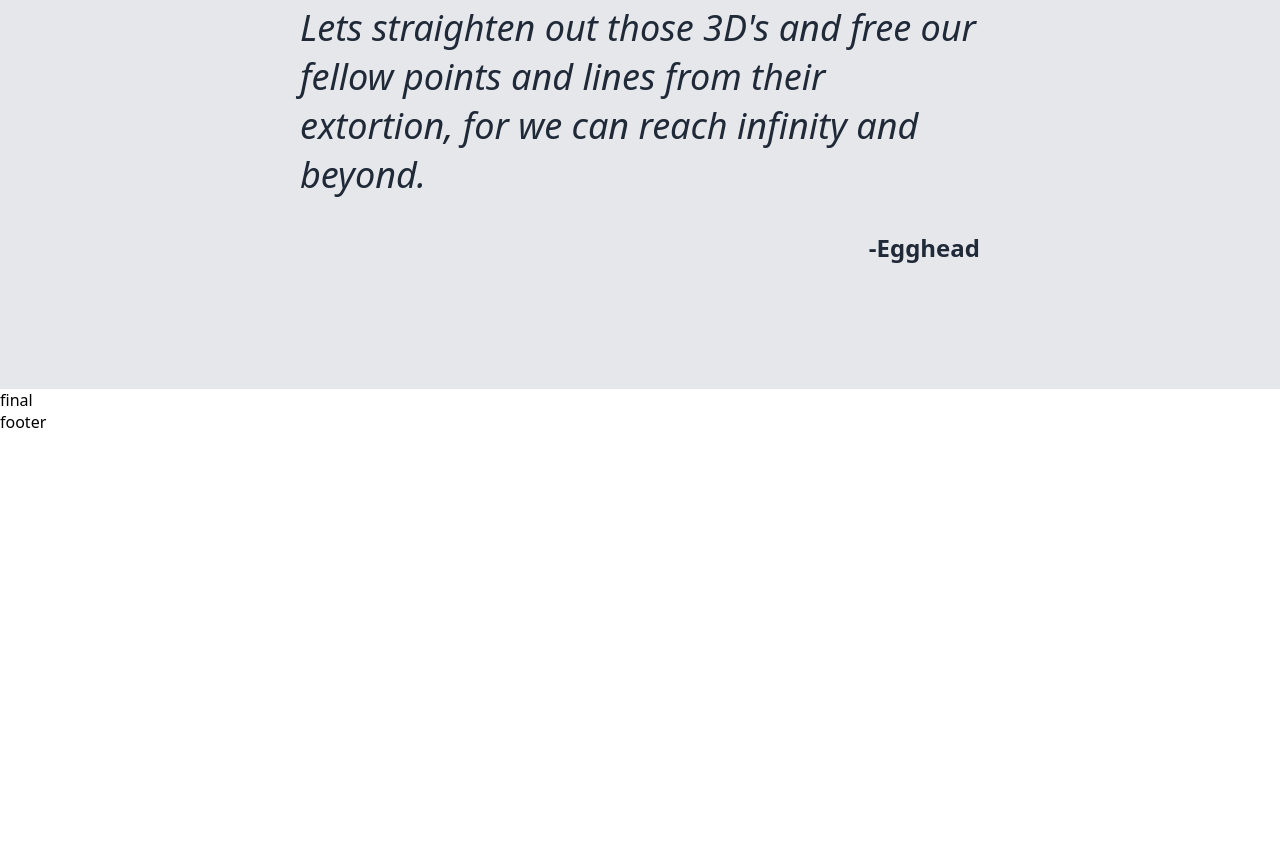
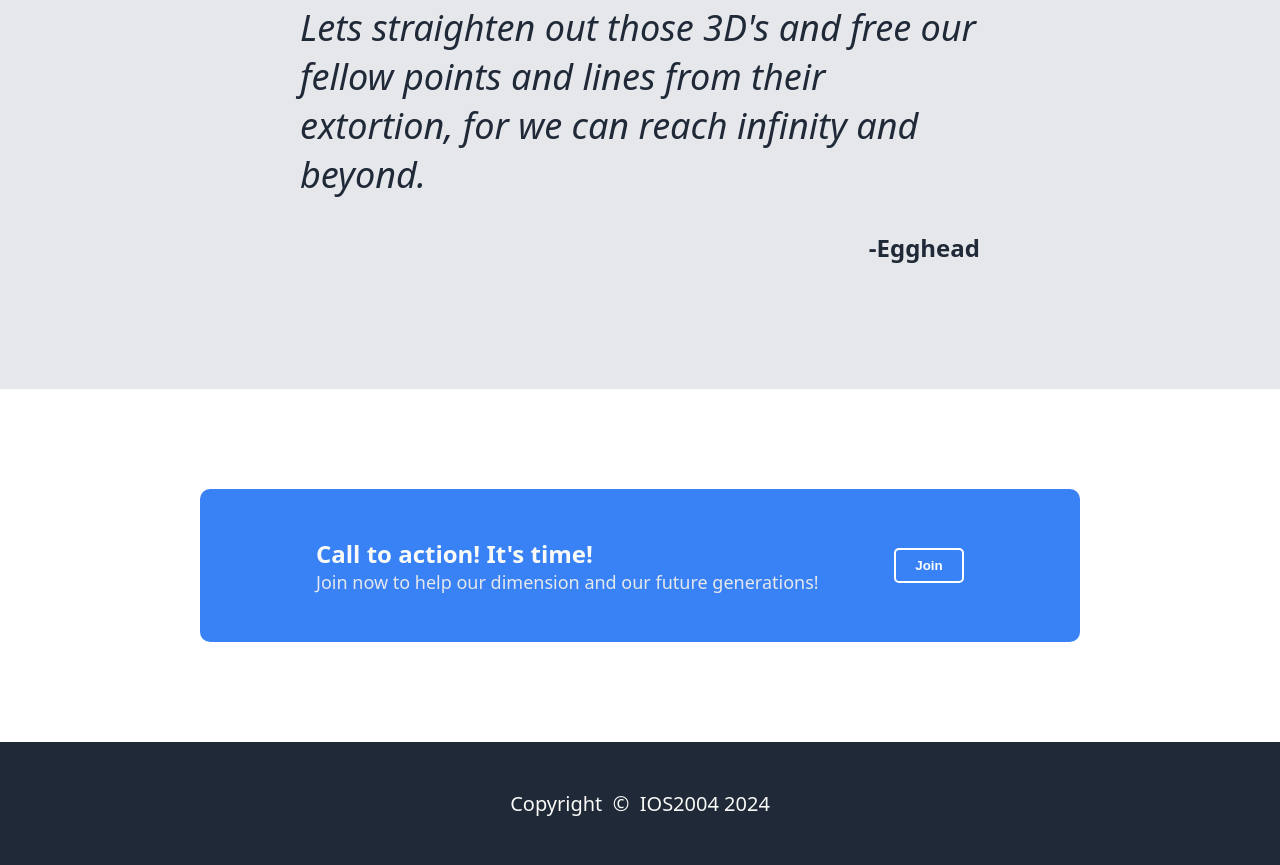
Before and after one commit to IOS2004/Project-Flex, a plain HTML site: page index.html in a window 1280 px wide. Shown: the part 1306-2171 px from the top of the page. Before the commit the page ends 1739 px from the top, so only its background shows below. Drawn offline with Linux system fonts and the light colour scheme.

Commit message:
Complete last 2 sections and finish touch ups

```diff
--- a/index.html
+++ b/index.html
@@ -62,10 +62,15 @@
         <div id="author">-Egghead</div>
     </div>
     <div class="final">
-        final
+        <div class="text">Call to action! It's time!
+            <div id="subtext">Join now to help our dimension and our future generations! </div>
+        </div>
+        <button id="joinborder">
+            Join
+        </button>
     </div>
     <div class="footer">
-        footer
+        Copyright &nbsp; <span> &#169; </span> &nbsp; IOS2004 2024
     </div>
 </body>
 </html>
--- a/style.css
+++ b/style.css
@@ -19,7 +19,7 @@ body {
 #main-text
 {
     font-size: 48px;
-    font-weight: 900;
+    font-weight:700;
     color: #F9FAF8
 }
 
@@ -57,6 +57,7 @@ button {
     height: 35px;
     width: 70px;
     flex: 0 0 auto;
+    padding: 0px 15px;
 }
 
 .main {
@@ -79,6 +80,7 @@ button {
 {
     color: #F9FAF8;
     font-size: 24px;
+    font-weight: bolder;
     margin: 0;
     padding: 0;
 }
@@ -94,8 +96,8 @@ ul {
 
 a {
     text-decoration: none;
-    color: #b5b6b9;
-    font-size: 16px;
+    color: #cecfd1;
+    font-size: 18px;
 }
 
 button:hover {
@@ -184,9 +186,40 @@ h1 {
     margin-left: auto;
 }
 
+/* Final label */
+
 .final {
     display: flex;
+    margin: 100px 200px;
+    background-color: #3882F6;
+    align-items: center;
+    border-radius: 10px;
+    padding: 48px 116px;
 }
+.text {
+    color: #F9FAF8;
+    font-size: 24px;
+    font-weight: bold;
+}
+#joinborder {
+    border: 2px solid white;
+    margin-left: auto;
+}
+
+.text #subtext {
+    font-size: 18px;
+    color: #E5E7EB;
+    font-weight: normal;
+}
+
+/* Footer */
+
 .footer {
     display: flex;
+    justify-content: center;
+    font-size: 20px;
+    align-items: center;
+    padding: 48px;
+    background-color: #1F2937;
+    color: #F9FAF8;
 }
```
